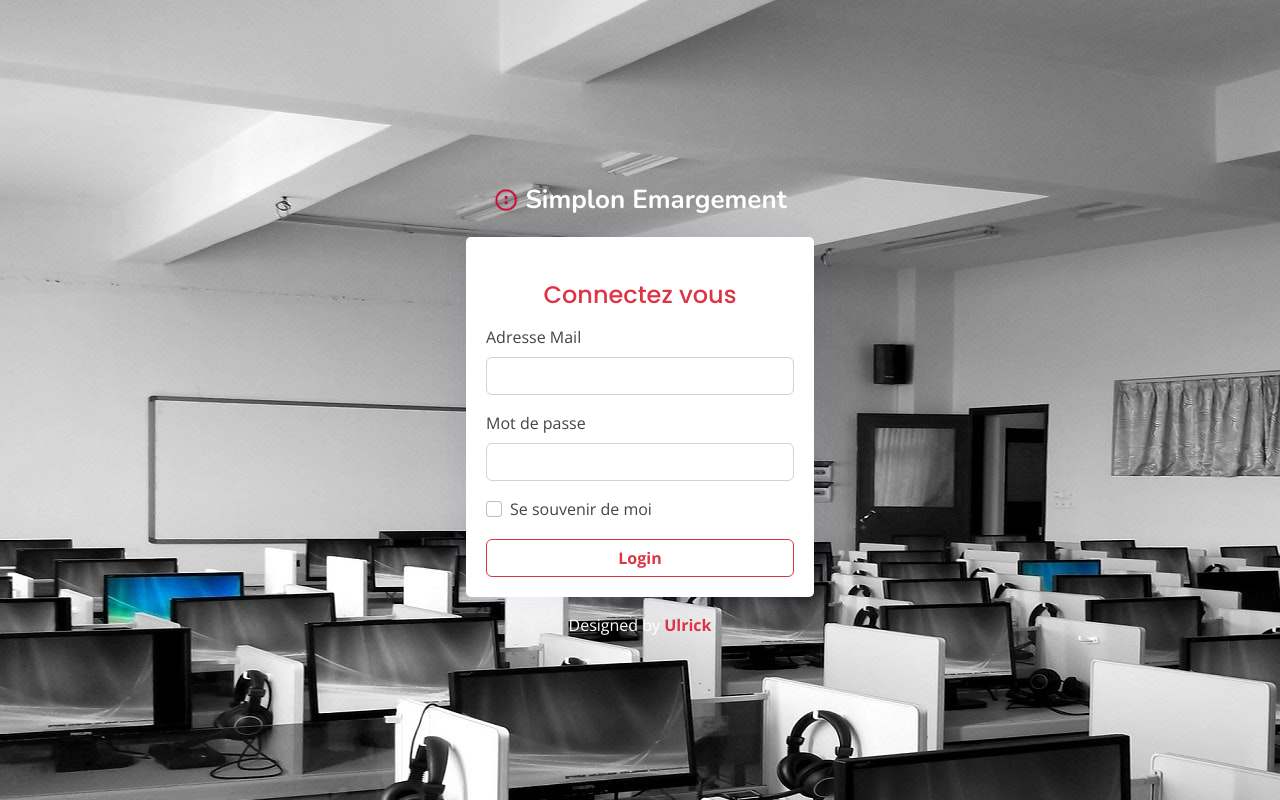
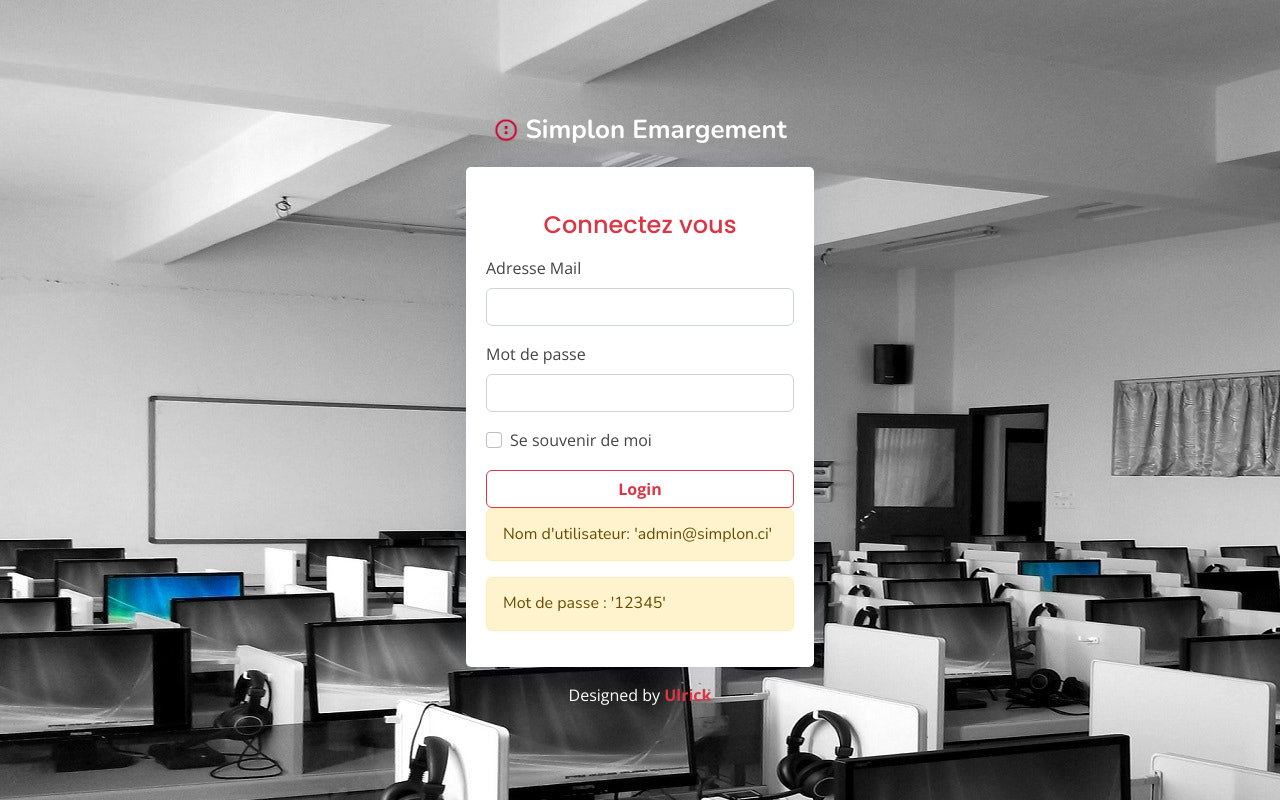
Before and after one commit to mockeyulrick/Projet-simplon_1, a PHP site: page /login.php in a window 1280 px wide. Run offline with PHP 8.4, Linux system fonts and the light colour scheme; some libraries are stand-ins or nearby versions.

Commit message:
Update login.php

```diff
--- a/login.php
+++ b/login.php
@@ -74,6 +74,8 @@
                     </div>
                   </form>
                 <?php
+                    echo "<h6 class='alert alert-warning'>Nom d'utilisateur:  'admin@simplon.ci'";
+                    echo "<h6 class='alert alert-warning'>Mot de passe : '12345'";
                   if (!empty($_POST)) {
                       $adresse_mail = $_POST['adresse_mail'];
                       $mot_de_passe = $_POST['mot_de_passe'];
```
